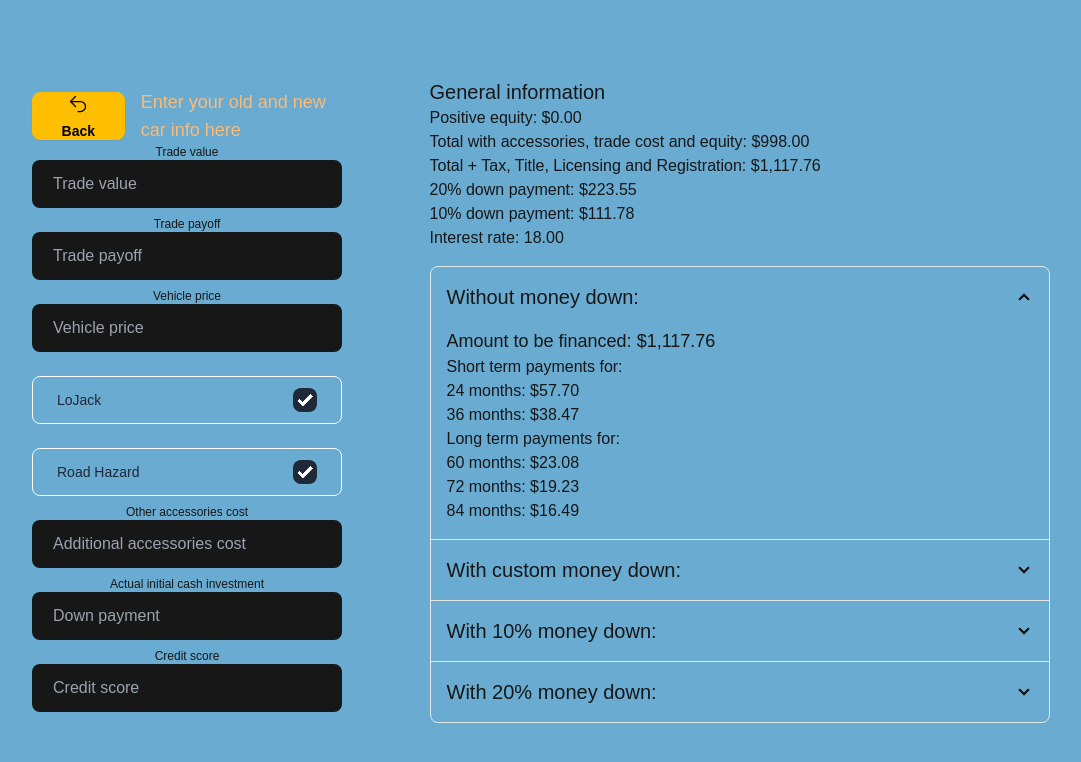
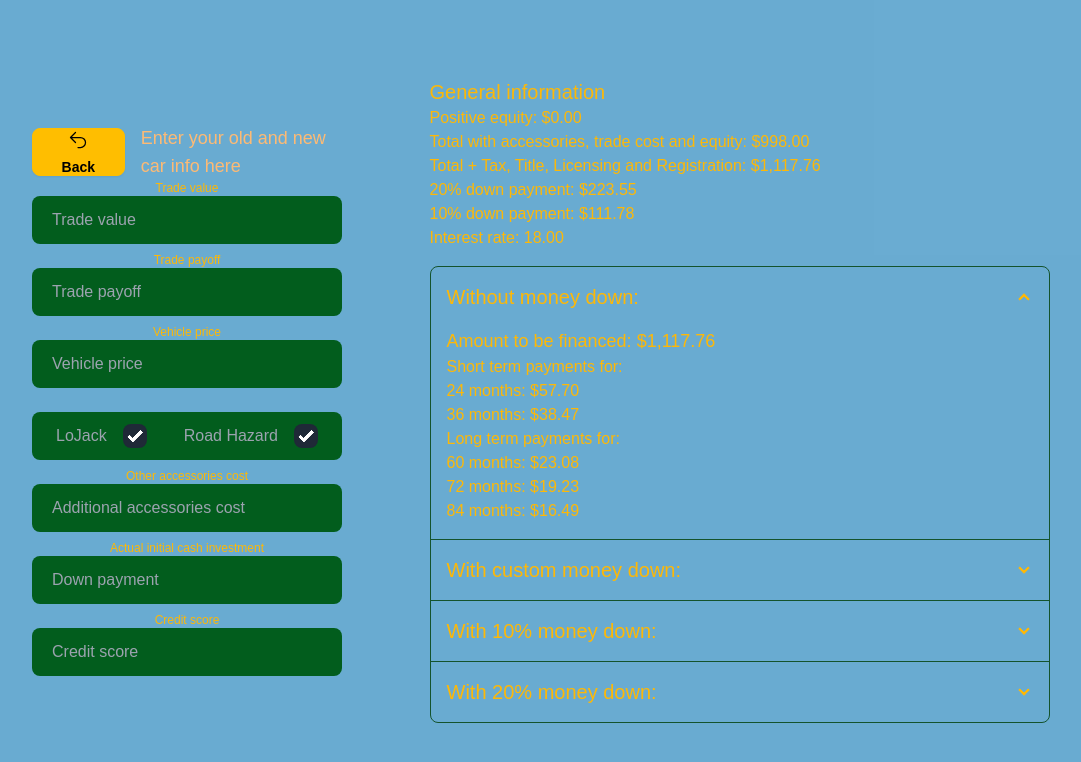
Before and after one commit to Meelenych/loan_calc, a Next.js app: page /calc in a window 1280 px wide. Shown: the top 762 px of the page, without its empty margins (143-1224 px from the left). Built offline with nearby package versions, Linux system fonts and the light colour scheme.

Commit message:
new colors and inputs rearrangement

```diff
--- a/app/calc/page.jsx
+++ b/app/calc/page.jsx
@@ -156,7 +156,7 @@ const CalcPage = () => {
 						className='text-xs text-center flex flex-col'>
 						<span>Trade value</span>
 						<input
-							className='w-full rounded-lg border border-solid border-transparent transition-colors  bg-foreground text-background gap-2 hover:bg-[#383838] dark:hover:bg-[#ccc] text-base h-10 sm:h-12 px-4 sm:px-5'
+							className='w-full rounded-lg outline-2 outline-offset-2 outline-green-700 transition-colors bg-foreground text-textColor gap-2 focus:outline hover:bg-green-700 dark:hover:bg-green-900 text-base h-10 sm:h-12 px-4 sm:px-5'
 							type='number'
 							name='trade'
 							id='trade'
@@ -176,7 +176,7 @@ const CalcPage = () => {
 						className='text-xs text-center flex flex-col'>
 						<span>Trade payoff</span>
 						<input
-							className='rounded-lg border border-solid border-transparent transition-colors  bg-foreground text-background gap-2 hover:bg-[#383838] dark:hover:bg-[#ccc] text-base h-10 sm:h-12 px-4 sm:px-5'
+							className='w-full rounded-lg outline-2 outline-offset-2 outline-green-700 transition-colors bg-foreground text-textColor gap-2 focus:outline hover:bg-green-700 dark:hover:bg-green-900 text-base h-10 sm:h-12 px-4 sm:px-5'
 							type='number'
 							name='payoff'
 							id='payoff'
@@ -197,7 +197,7 @@ const CalcPage = () => {
 						className='text-xs text-center flex flex-col'>
 						<span>Vehicle price</span>
 						<input
-							className='rounded-lg border border-solid border-transparent transition-colors bg-foreground text-background gap-2 hover:bg-[#383838] dark:hover:bg-[#ccc] text-base h-10 sm:h-12 px-4 sm:px-5'
+							className='w-full rounded-lg outline-2 outline-offset-2 outline-green-700 transition-colors bg-foreground text-textColor gap-2 focus:outline hover:bg-green-700 dark:hover:bg-green-900 text-base h-10 sm:h-12 px-4 sm:px-5'
 							type='number'
 							name='price'
 							step='1000'
@@ -212,10 +212,10 @@ const CalcPage = () => {
 						/>
 					</label>
 					{errors.price && <span className='text-error'>{errors.price}</span>}
-					<div className='mt-4 rounded-lg border border-solid border-white text-base h-10 sm:h-12 px-4 sm:px-5 flex items-center'>
-						<div className='form-control w-full'>
+					<div className='mt-4  rounded-lg bg-foreground transition-colors hover:bg-green-700 dark:hover:bg-green-900 h-10 sm:h-12 px-4 sm:px-5 flex items-center'>
+						<div className='form-control w-full flex flex-row justify-between'>
 							<label className='label cursor-pointer flex justify-between'>
-								<span className='label-text'>LoJack</span>
+								<span className='label-text mr-4 text-base text-gray-400'>LoJack</span>
 								<input
 									type='checkbox'
 									className='checkbox'
@@ -223,12 +223,11 @@ const CalcPage = () => {
 									onChange={handleLoJackChange}
 								/>
 							</label>
-						</div>
-					</div>
-					<div className='mt-4 rounded-lg border border-solid border-white text-base h-10 sm:h-12 px-4 sm:px-5 flex items-center'>
-						<div className='form-control w-full'>
+
 							<label className='label cursor-pointer'>
-								<span className='label-text'>Road Hazard</span>
+								<span className='label-text mr-4 text-base text-gray-400'>
+									Road Hazard
+								</span>
 								<input
 									type='checkbox'
 									className='checkbox'
@@ -238,12 +237,13 @@ const CalcPage = () => {
 							</label>
 						</div>
 					</div>
+
 					<label
 						htmlFor='accessories'
 						className='text-xs text-center flex flex-col'>
 						<span>Other accessories cost</span>
 						<input
-							className='rounded-lg border border-solid border-transparent transition-colors  bg-foreground text-background gap-2 hover:bg-[#383838] dark:hover:bg-[#ccc] text-base h-10 sm:h-12 px-4 sm:px-5'
+							className='w-full rounded-lg outline-2 outline-offset-2 outline-green-700 transition-colors bg-foreground text-textColor gap-2 focus:outline hover:bg-green-700 dark:hover:bg-green-900 text-base h-10 sm:h-12 px-4 sm:px-5'
 							type='number'
 							name='accessories'
 							id='accessories'
@@ -265,7 +265,7 @@ const CalcPage = () => {
 						className='text-xs text-center flex flex-col'>
 						<span>Actual initial cash investment</span>
 						<input
-							className='rounded-lg border border-solid border-transparent transition-colors  bg-foreground text-background gap-2 hover:bg-[#383838] dark:hover:bg-[#ccc] text-base h-10 sm:h-12 px-4 sm:px-5'
+							className='w-full rounded-lg outline-2 outline-offset-2 outline-green-700 transition-colors bg-foreground text-textColor gap-2 focus:outline hover:bg-green-700 dark:hover:bg-green-900 text-base h-10 sm:h-12 px-4 sm:px-5'
 							type='number'
 							name='down'
 							id='down'
@@ -285,7 +285,7 @@ const CalcPage = () => {
 						className='text-xs text-center flex flex-col'>
 						<span>Credit score</span>
 						<input
-							className='rounded-lg border border-solid border-transparent transition-colors  bg-foreground text-background gap-2 hover:bg-[#383838] dark:hover:bg-[#ccc] text-base h-10 sm:h-12 px-4 sm:px-5'
+							className='w-full rounded-lg outline-2 outline-offset-2 outline-green-700 transition-colors bg-foreground text-textColor gap-2 focus:outline hover:bg-green-700 dark:hover:bg-green-900 text-base h-10 sm:h-12 px-4 sm:px-5'
 							type='number'
 							name='score'
 							id='score'
@@ -335,7 +335,7 @@ const CalcPage = () => {
 				{/* Payments accordeon */}
 				<div className='join join-vertical w-full'>
 					{/* Payments without money down */}
-					<div className='collapse collapse-arrow join-item border-base-300 border'>
+					<div className='collapse collapse-arrow join-item border-green-900 border'>
 						<input
 							type='radio'
 							name='my-accordion-4'
@@ -373,7 +373,7 @@ const CalcPage = () => {
 						</div>
 					</div>
 					{/* Payments with custom money down */}
-					<div className='collapse collapse-arrow join-item border-base-300 border'>
+					<div className='collapse collapse-arrow join-item border-green-900 border'>
 						<input
 							type='radio'
 							name='my-accordion-4'
@@ -409,7 +409,7 @@ const CalcPage = () => {
 						</div>
 					</div>
 					{/* Payments with 10% money down */}
-					<div className='collapse collapse-arrow join-item border-base-300 border'>
+					<div className='collapse collapse-arrow join-item border-green-900 border'>
 						<input
 							type='radio'
 							name='my-accordion-4'
@@ -450,7 +450,7 @@ const CalcPage = () => {
 						</div>
 					</div>
 					{/* Payments with 20% money down */}
-					<div className='collapse collapse-arrow join-item border-base-300 border'>
+					<div className='collapse collapse-arrow join-item border-green-900 border'>
 						<input
 							type='radio'
 							name='my-accordion-4'
--- a/app/globals.css
+++ b/app/globals.css
@@ -4,18 +4,19 @@
 
 :root {
   --background: rgba(24, 126, 185, 0.648);
-  --foreground: #171717;
+  --foreground: #025d1d;
+  --textColor: #fdb808;
 }
 
 @media (prefers-color-scheme: dark) {
   :root {
     --background: rgba(3, 15, 22, 0.648);
-    --foreground: #dedfc0;
+    --foreground: #727346;
   }
 }
 
 body {
-  color: var(--foreground);
+  color: var(--textColor);
   background: var(--background);
   font-family: Arial, Helvetica, sans-serif;
 }
@@ -25,3 +26,7 @@ body {
     text-wrap: balance;
   }
 }
+
+input {
+  outline: none;
+}
--- a/app/page.js
+++ b/app/page.js
@@ -52,7 +52,7 @@ export default function Home() {
 								<thead>
 									<tr>
 										<th>Grade</th>
-										<th>Score</th>
+										<th>Credit score</th>
 										<th>Up to 60 mths </th>
 										<th>61-72 mths</th>
 									</tr>
```
